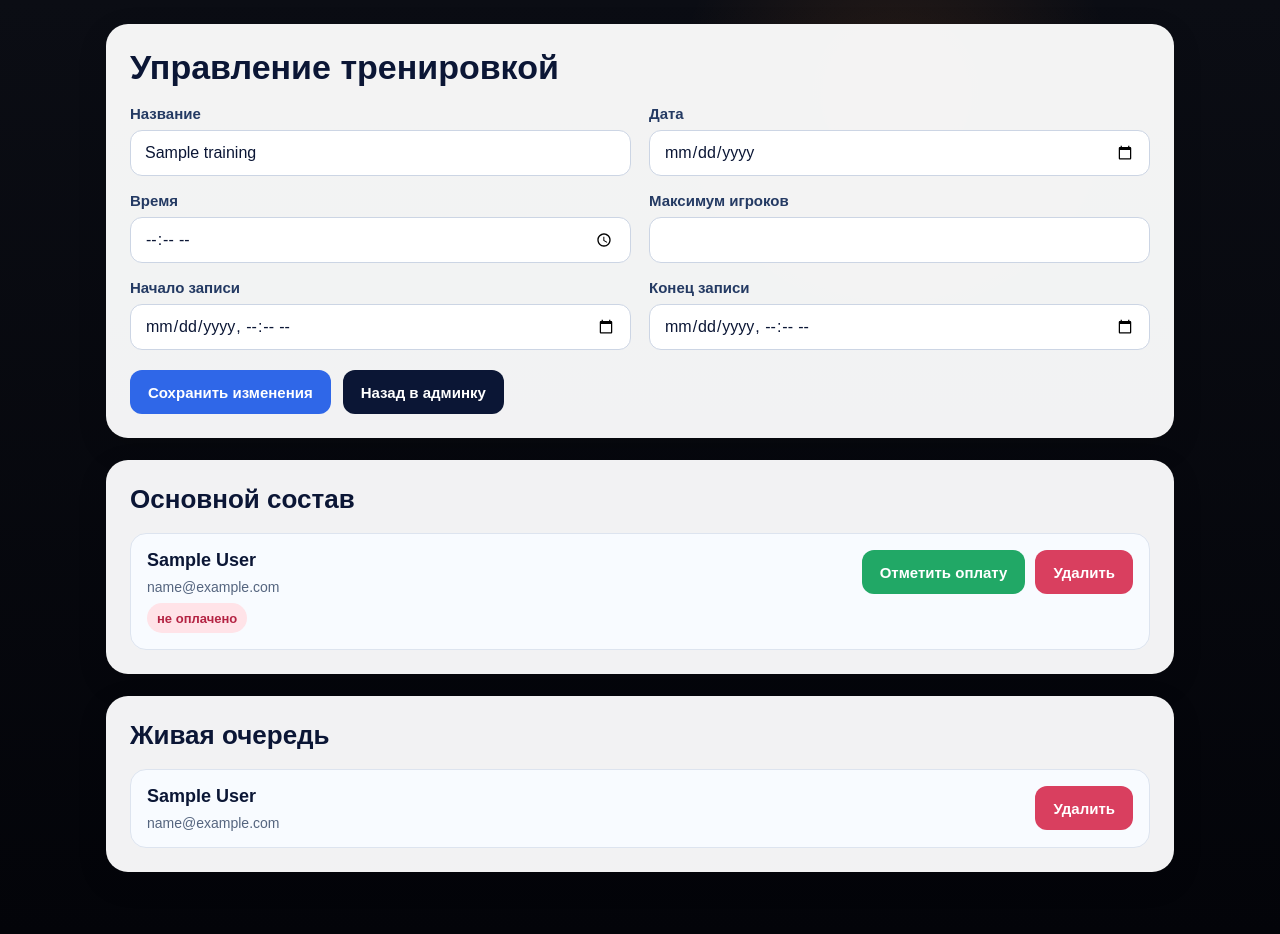
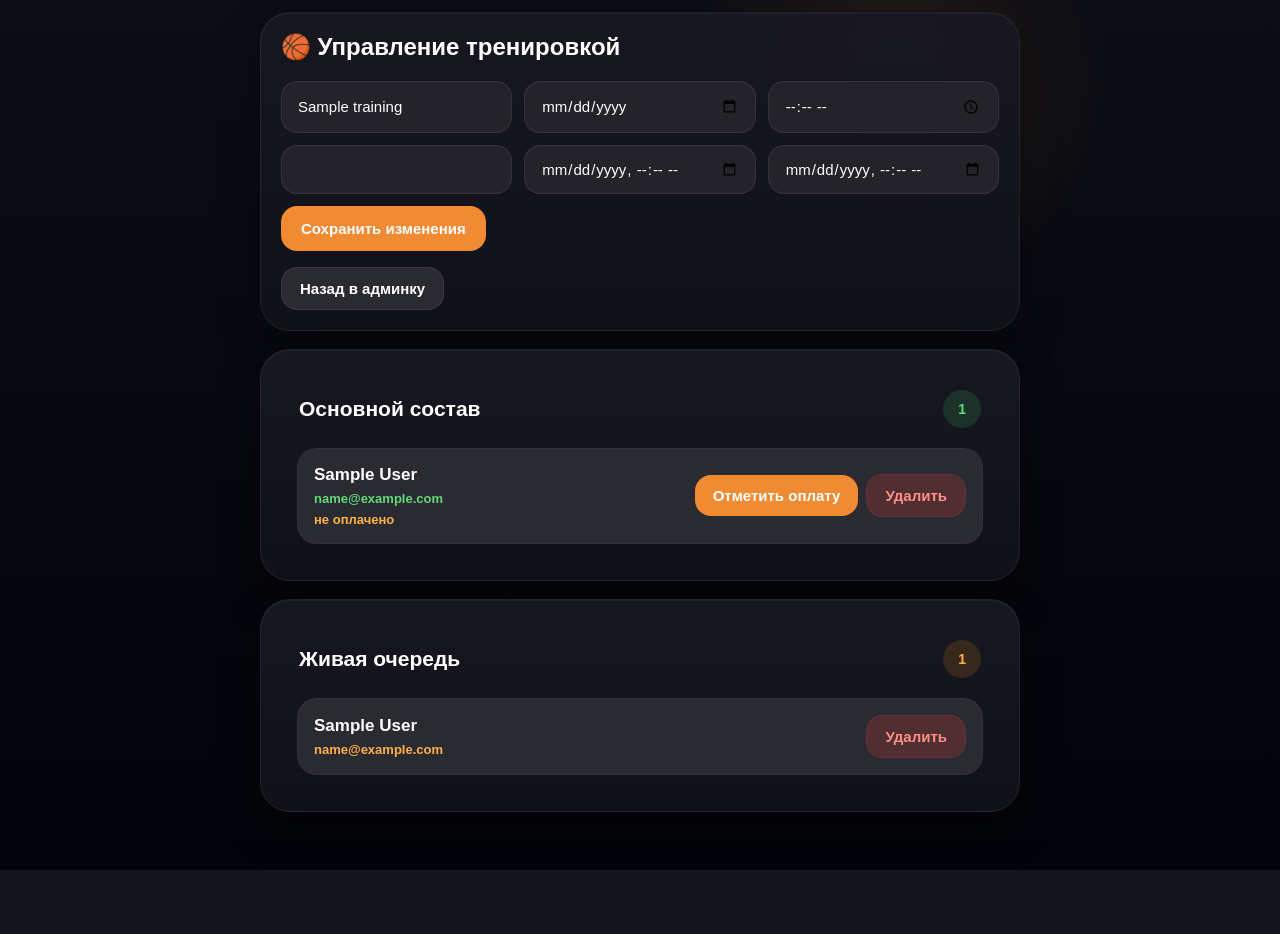
Before and after one commit to kiza821-code/basket-notifier, a Flask app: template templates/admin_training_detail.html in a window 1280 px wide. After the commit the page ends 870 px from the top, so only its background shows below. Run offline with Flask 3, Linux system fonts and the light colour scheme; the template is opened without the code that fills it: most values are stand-ins (such as "Sample title", 1, 10 or a date in 2020).

Commit message:
update admin training

```diff
--- a/templates/admin_training_detail.html
+++ b/templates/admin_training_detail.html
@@ -5,288 +5,56 @@
     <meta name="viewport" content="width=device-width, initial-scale=1.0">
     <title>Управление тренировкой</title>
     <link rel="stylesheet" href="{{ url_for('static', filename='style.css') }}">
-    <style>
-        .training-detail-page {
-            max-width: 1100px;
-            margin: 0 auto;
-            padding: 24px 16px 40px;
-        }
-
-        .detail-card {
-            background: rgba(255, 255, 255, 0.95);
-            border-radius: 22px;
-            padding: 24px;
-            margin-bottom: 22px;
-            box-shadow: 0 10px 30px rgba(0, 0, 0, 0.14);
-        }
-
-        .detail-title {
-            margin: 0 0 18px;
-            font-size: 34px;
-            font-weight: 800;
-            color: #0b1635;
-        }
-
-        .detail-subtitle {
-            margin: 0 0 18px;
-            font-size: 26px;
-            font-weight: 800;
-            color: #0b1635;
-        }
-
-        .training-form-grid {
-            display: grid;
-            grid-template-columns: repeat(2, minmax(220px, 1fr));
-            gap: 16px 18px;
-        }
-
-        .field-block {
-            display: flex;
-            flex-direction: column;
-            gap: 8px;
-        }
-
-        .field-block label {
-            font-size: 15px;
-            font-weight: 700;
-            color: #243a63;
-        }
-
-        .field-block input {
-            height: 46px;
-            border: 1px solid #ccd5e4;
-            border-radius: 12px;
-            padding: 0 14px;
-            font-size: 16px;
-            color: #0b1635;
-            background: #fff;
-        }
-
-        .form-actions {
-            margin-top: 20px;
-            display: flex;
-            gap: 12px;
-            flex-wrap: wrap;
-        }
-
-        .detail-btn {
-            display: inline-flex;
-            align-items: center;
-            justify-content: center;
-            min-height: 44px;
-            padding: 0 18px;
-            border-radius: 12px;
-            font-size: 15px;
-            font-weight: 700;
-            text-decoration: none;
-            border: none;
-            cursor: pointer;
-        }
-
-        .detail-btn-primary {
-            background: #2f67e8;
-            color: #fff;
-        }
-
-        .detail-btn-secondary {
-            background: #0b1635;
-            color: #fff;
-        }
-
-        .detail-btn-danger {
-            background: #d93f5f;
-            color: #fff;
-        }
-
-        .detail-btn-success {
-            background: #21a866;
-            color: #fff;
-        }
-
-        .detail-btn-muted {
-            background: #7a859b;
-            color: #fff;
-        }
-
-        .members-list {
-            list-style: none;
-            padding: 0;
-            margin: 0;
-            display: flex;
-            flex-direction: column;
-            gap: 14px;
-        }
-
-        .member-item {
-            display: flex;
-            justify-content: space-between;
-            align-items: flex-start;
-            gap: 16px;
-            padding: 16px;
-            border: 1px solid #dde4ef;
-            border-radius: 16px;
-            background: #f8fbff;
-        }
-
-        .member-main {
-            display: flex;
-            flex-direction: column;
-            gap: 8px;
-            min-width: 0;
-        }
-
-        .member-name {
-            font-size: 18px;
-            font-weight: 800;
-            color: #0b1635;
-        }
-
-        .member-email {
-            font-size: 14px;
-            color: #55657f;
-            word-break: break-word;
-        }
-
-        .member-badges {
-            display: flex;
-            gap: 8px;
-            flex-wrap: wrap;
-        }
-
-        .status-badge {
-            display: inline-flex;
-            align-items: center;
-            min-height: 30px;
-            padding: 0 10px;
-            border-radius: 999px;
-            font-size: 13px;
-            font-weight: 700;
-        }
-
-        .status-paid {
-            background: #dcf6e9;
-            color: #0f7a46;
-        }
-
-        .status-not-paid {
-            background: #ffe3e8;
-            color: #b42343;
-        }
-
-        .status-plus-one {
-            background: #e9edff;
-            color: #3551c7;
-        }
-
-        .member-actions {
-            display: flex;
-            gap: 10px;
-            flex-wrap: wrap;
-            justify-content: flex-end;
-        }
-
-        .empty-text {
-            margin: 0;
-            font-size: 16px;
-            color: #55657f;
-        }
-
-        @media (max-width: 800px) {
-            .training-form-grid {
-                grid-template-columns: 1fr;
-            }
-
-            .member-item {
-                flex-direction: column;
-            }
-
-            .member-actions {
-                justify-content: flex-start;
-            }
-
-            .detail-title {
-                font-size: 28px;
-            }
-
-            .detail-subtitle {
-                font-size: 22px;
-            }
-        }
-    </style>
 </head>
 <body>
-<div class="training-detail-page">
+<div class="page">
+    <div class="container">
 
-    <section class="detail-card">
-        <h1 class="detail-title">Управление тренировкой</h1>
+    <section class="training-card">
+        <h1 style="margin-bottom: 20px;">🏀 Управление тренировкой</h1>
 
-        <form method="post" action="{{ url_for('admin_training_update', training_id=training['id']) }}">
-            <div class="training-form-grid">
-                <div class="field-block">
-                    <label for="title">Название</label>
-                    <input id="title" type="text" name="title" value="{{ training['title'] }}" required>
-                </div>
+        <form method="post" action="{{ url_for('admin_training_update', training_id=training['id']) }}" class="admin-form">
+            <input type="text" name="title" value="{{ training['title'] }}" required>
+            <input type="date" name="training_date" value="{{ training['training_date'] }}" required>
+            <input type="time" name="training_time" value="{{ training['training_time'] }}" required>
+            <input type="number" name="max_players" value="{{ training['max_players'] }}" required>
+            <input type="datetime-local" name="registration_start" value="{{ training['registration_start'] }}" required>
+            <input type="datetime-local" name="registration_end" value="{{ training['registration_end'] }}" required>
+            <button type="submit">Сохранить изменения</button>
+        </form>
 
-                <div class="field-block">
-                    <label for="training_date">Дата</label>
-                    <input id="training_date" type="date" name="training_date" value="{{ training['training_date'] }}" required>
-                </div>
-
-                <div class="field-block">
-                    <label for="training_time">Время</label>
-                    <input id="training_time" type="time" name="training_time" value="{{ training['training_time'] }}" required>
-                </div>
-
-                <div class="field-block">
-                    <label for="max_players">Максимум игроков</label>
-                    <input id="max_players" type="number" name="max_players" value="{{ training['max_players'] }}" required>
-                </div>
-
-                <div class="field-block">
-                    <label for="registration_start">Начало записи</label>
-                    <input id="registration_start" type="datetime-local" name="registration_start" value="{{ training['registration_start'] }}" required>
-                </div>
-
-                <div class="field-block">
-                    <label for="registration_end">Конец записи</label>
-                    <input id="registration_end" type="datetime-local" name="registration_end" value="{{ training['registration_end'] }}" required>
-                </div>
-            </div>
-
-            <div class="form-actions">
-                <button type="submit" class="detail-btn detail-btn-primary">Сохранить изменения</button>
-                <a href="{{ url_for('admin_panel') }}" class="detail-btn detail-btn-secondary">Назад в админку</a>
-            </div>
-        </form>
+        <div class="admin-actions" style="margin-top: 16px;">
+            <a href="{{ url_for('admin_panel') }}" class="action-btn dark-btn">Назад в админку</a>
+        </div>
     </section>
 
-    <section class="detail-card">
-        <h2 class="detail-subtitle">Основной состав</h2>
+    <section class="training-card">
+        <div class="card-header">
+            <h3>Основной состав</h3>
+            <span class="badge badge-green">{{ active_players|length }}</span>
+        </div>
 
         {% if active_players %}
-            <ul class="members-list">
+            <ul class="player-list">
                 {% for p in active_players %}
-                    <li class="member-item">
-                        <div class="member-main">
-                            <div class="member-name">{{ p["display_name"] }}</div>
-                            <div class="member-email">{{ p["email"] }}</div>
+                    <li class="player-item">
+                        <div class="player-info">
+                            <span class="player-name">{{ p["display_name"] }}</span>
+                            <span class="player-status active-status">{{ p["email"] }}</span>
 
-                            <div class="member-badges">
+                            <span class="player-status {% if p['is_paid'] == 1 %}active-status{% else %}wait-status{% endif %}">
                                 {% if p["is_paid"] == 1 %}
-                                    <span class="status-badge status-paid">оплачено</span>
+                                    оплачено
                                 {% else %}
-                                    <span class="status-badge status-not-paid">не оплачено</span>
+                                    не оплачено
                                 {% endif %}
-
-                                {% if p["is_plus_one"] == 1 %}
-                                    <span class="status-badge status-plus-one">гость +1</span>
-                                {% endif %}
-                            </div>
+                                {% if p["is_plus_one"] == 1 %} | гость +1{% endif %}
+                            </span>
                         </div>
 
-                        <div class="member-actions">
+                        <div class="player-actions">
                             <a href="{{ url_for('toggle_payment', registration_id=p['id']) }}"
-                               class="detail-btn {% if p['is_paid'] == 1 %}detail-btn-muted{% else %}detail-btn-success{% endif %}">
+                               class="action-btn {% if p['is_paid'] == 1 %}dark-btn{% else %}blue-btn{% endif %}">
                                 {% if p["is_paid"] == 1 %}
                                     Снять оплату
                                 {% else %}
@@ -295,7 +63,7 @@
                             </a>
 
                             <a href="{{ url_for('admin_remove_registration', training_id=training['id'], registration_id=p['id']) }}"
-                               class="detail-btn detail-btn-danger"
+                               class="action-btn red-btn"
                                onclick="return confirm('Удалить участника из тренировки?');">
                                 Удалить
                             </a>
@@ -308,21 +76,24 @@
         {% endif %}
     </section>
 
-    <section class="detail-card">
-        <h2 class="detail-subtitle">Живая очередь</h2>
+    <section class="training-card">
+        <div class="card-header">
+            <h3>Живая очередь</h3>
+            <span class="badge badge-orange">{{ waitlist_players|length }}</span>
+        </div>
 
         {% if waitlist_players %}
-            <ul class="members-list">
+            <ul class="player-list">
                 {% for p in waitlist_players %}
-                    <li class="member-item">
-                        <div class="member-main">
-                            <div class="member-name">{{ p["display_name"] }}</div>
-                            <div class="member-email">{{ p["email"] }}</div>
+                    <li class="player-item">
+                        <div class="player-info">
+                            <span class="player-name">{{ p["display_name"] }}</span>
+                            <span class="player-status wait-status">{{ p["email"] }}</span>
                         </div>
 
-                        <div class="member-actions">
+                        <div class="player-actions">
                             <a href="{{ url_for('admin_remove_registration', training_id=training['id'], registration_id=p['id']) }}"
-                               class="detail-btn detail-btn-danger"
+                               class="action-btn red-btn"
                                onclick="return confirm('Удалить участника из очереди?');">
                                 Удалить
                             </a>
@@ -335,6 +106,7 @@
         {% endif %}
     </section>
 
+    </div>
 </div>
 </body>
 </html>
```
